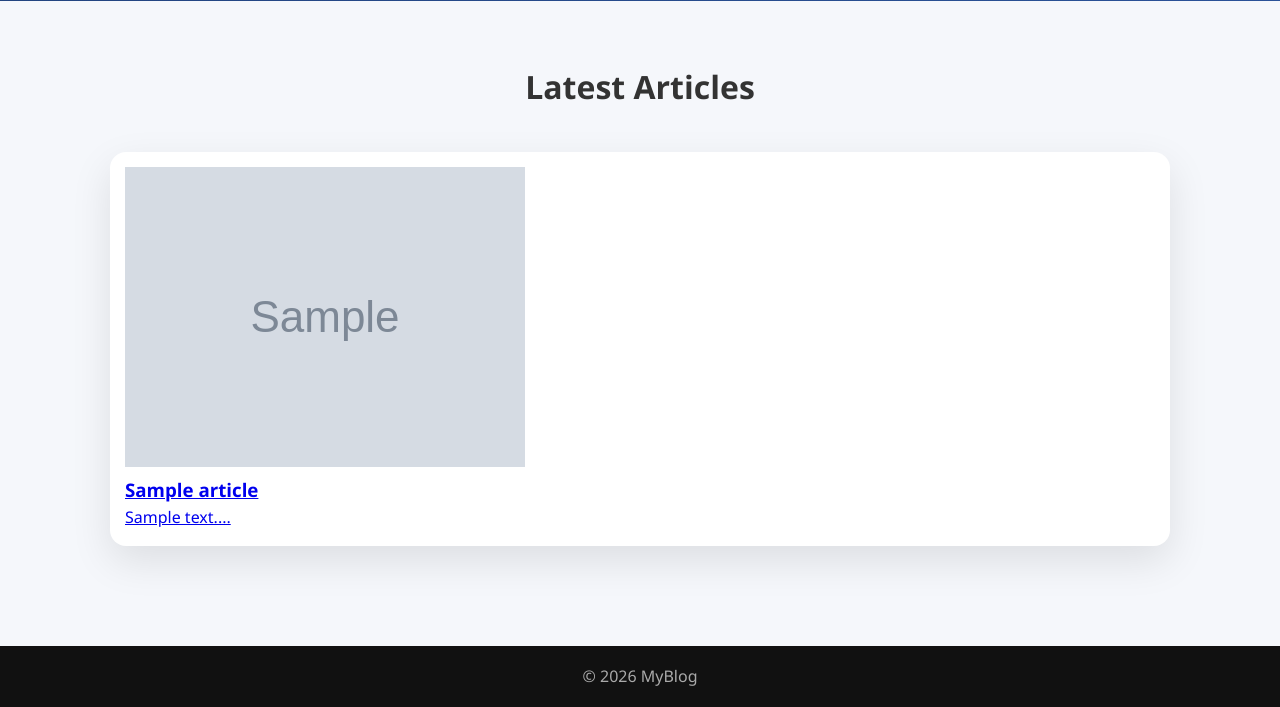
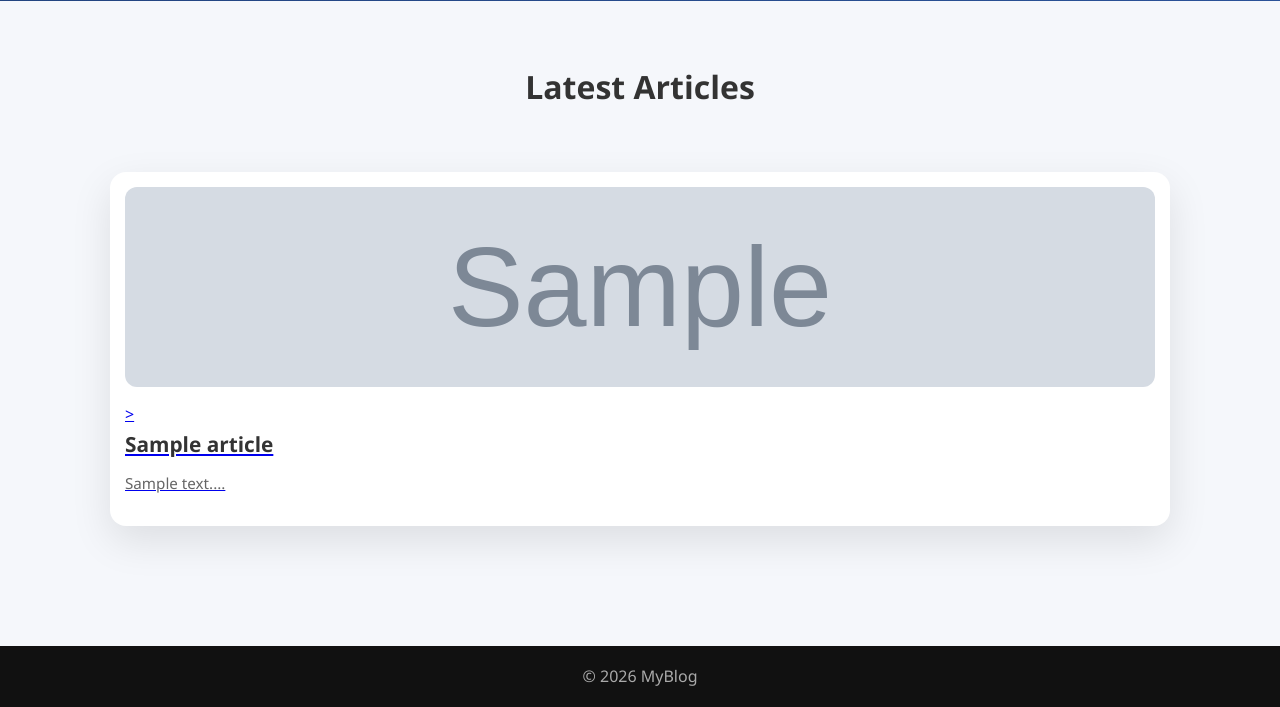
Before and after one commit to S-Owais-najam/flask-blog, a Flask app: page / in a window 1280 px wide. Shown: the part 784-1491 px from the top of the page. Run offline with Flask 3, Linux system fonts and the light colour scheme; tables that the repository leaves empty hold one stand-in row (values such as "Sample post"); grey boxes marked "Sample" are stand-in pictures.

Commit message:
Fixed landing page image boxes

```diff
--- a/static/css/style.css
+++ b/static/css/style.css
@@ -82,7 +82,8 @@ header {
 .grid {
   display: grid;
   grid-template-columns: repeat(auto-fit, minmax(280px, 1fr));
-  gap: 25px;
+  gap: 30px;
+  padding: 20px 0;
 }
 
 .card {
@@ -92,10 +93,30 @@ header {
   box-shadow: 0 15px 40px rgba(0,0,0,0.1);
   transition: transform .4s, box-shadow .4s;
 }
+/* Card ke andar ki image ko control karne ke liye */
+.card img {
+  width: 100%;           /* Box ki poori chorai cover kare */
+  height: 200px;         /* Ek fix height rakhein taake sare boxes barabar hon */
+  object-fit: cover;     /* Pic stretch nahi hogi balkay sahi se crop hogi */
+  border-radius: 12px;   /* Thora round corners taake card ke sath match kare */
+  margin-bottom: 15px;   /* Text aur image ke darmian fasla */
+  display: block;
+}
 
 .card:hover {
   transform: translateY(-10px);
   box-shadow: 0 30px 60px rgba(0,0,0,0.15);
+}
+.card h3 {
+    font-size: 1.3rem;
+    margin-bottom: 10px;
+    color: #333;
+}
+
+.card p {
+    font-size: 0.95rem;
+    color: #666;
+    margin-bottom: 15px;
 }
 
 
--- a/templates/index.html
+++ b/templates/index.html
@@ -18,7 +18,7 @@
   <div class="grid">
     {% for article in articles %}
     <a href="/article/{{ article['slug'] }}" class="card">
-      <img src="{{ article['image'] }}">
+      <img src="{{ article['image'] }}"class="card-img">>
       <h3>{{ article['title'] }}</h3>
       <p>{{ article['content'][:100] }}...</p>
     </a>
```
